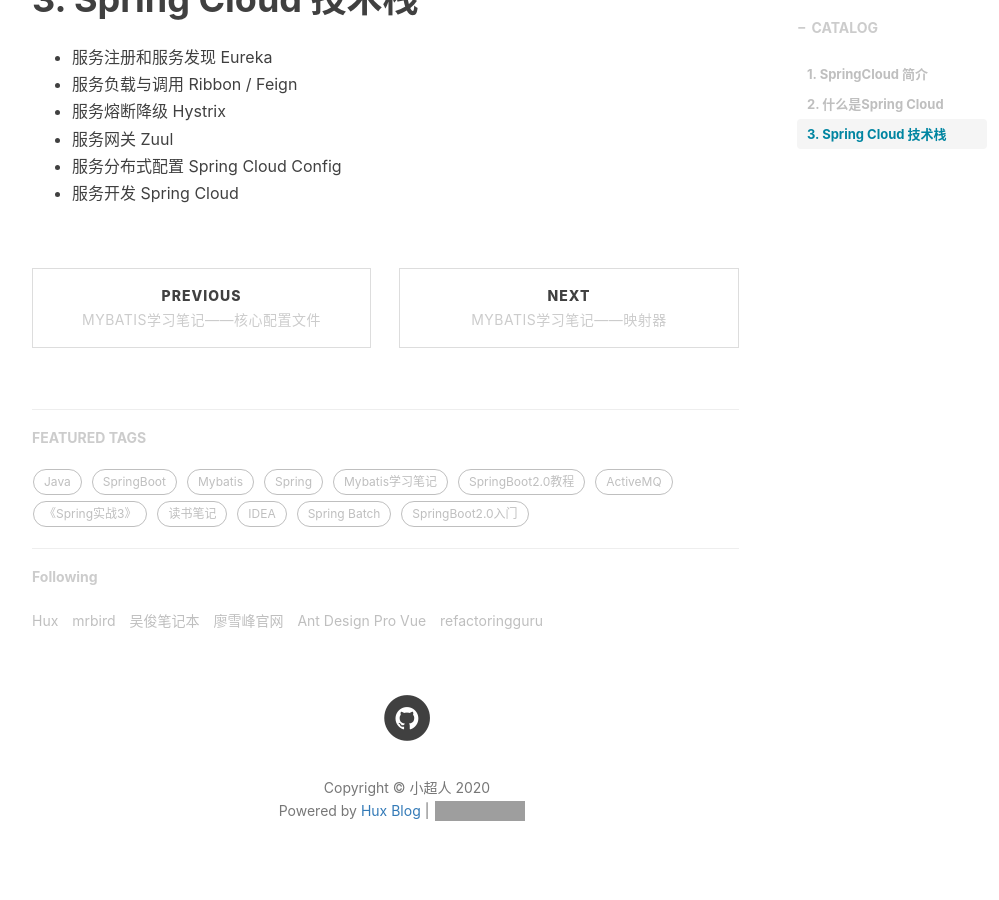
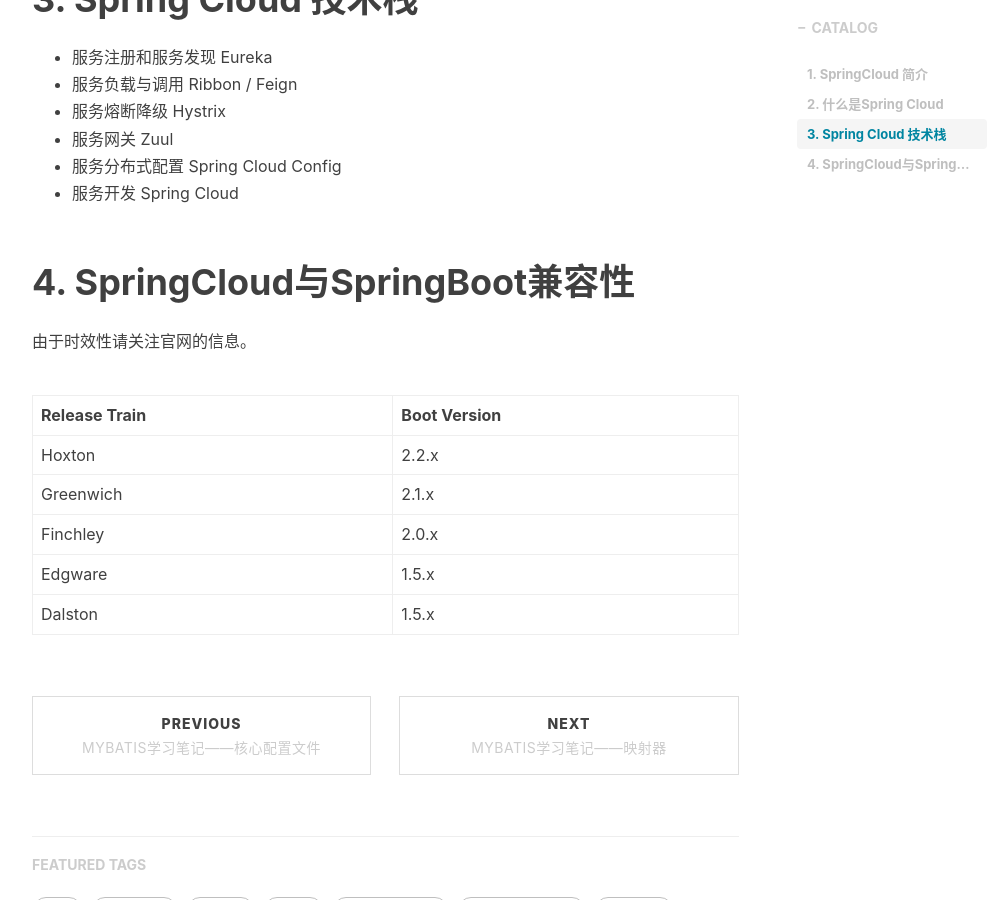
Before and after one commit to ChaoHappy/ChaoHappy.github.io, a Jekyll site: the page built from _posts/SpringCloud/2020-04-10-SpringCloud学习笔记（一）——微服务架构概述.md, in a window 1280 px wide and 900 px high, scrolled down 1409 px. Shown: the whole window, without its empty margins (233-1232 px from the left). Built offline with Jekyll 4.4.1, drawn with Linux system fonts in a browser that asks for light colours; nearby versions of some CDN libraries; comment, search, counter and statistics services are not loaded; grey boxes are pictures that could not be loaded.

Commit message:
Update 2020-04-10-SpringCloud学习笔记（一）——微服务架构概述.md

```diff
--- a/_posts/SpringCloud/2020-04-10-SpringCloud学习笔记（一）——微服务架构概述.md
+++ b/_posts/SpringCloud/2020-04-10-SpringCloud学习笔记（一）——微服务架构概述.md
@@ -31,3 +31,15 @@
 - 服务网关 Zuul
 - 服务分布式配置 Spring Cloud Config
 - 服务开发 Spring Cloud
+
+# 4. SpringCloud与SpringBoot兼容性
+
+由于时效性请关注官网的信息。
+
+| Release Train | Boot Version |
+| ------------- | ------------ |
+| Hoxton        | 2.2.x        |
+| Greenwich     | 2.1.x        |
+| Finchley      | 2.0.x        |
+| Edgware       | 1.5.x        |
+| Dalston       | 1.5.x        |
```
